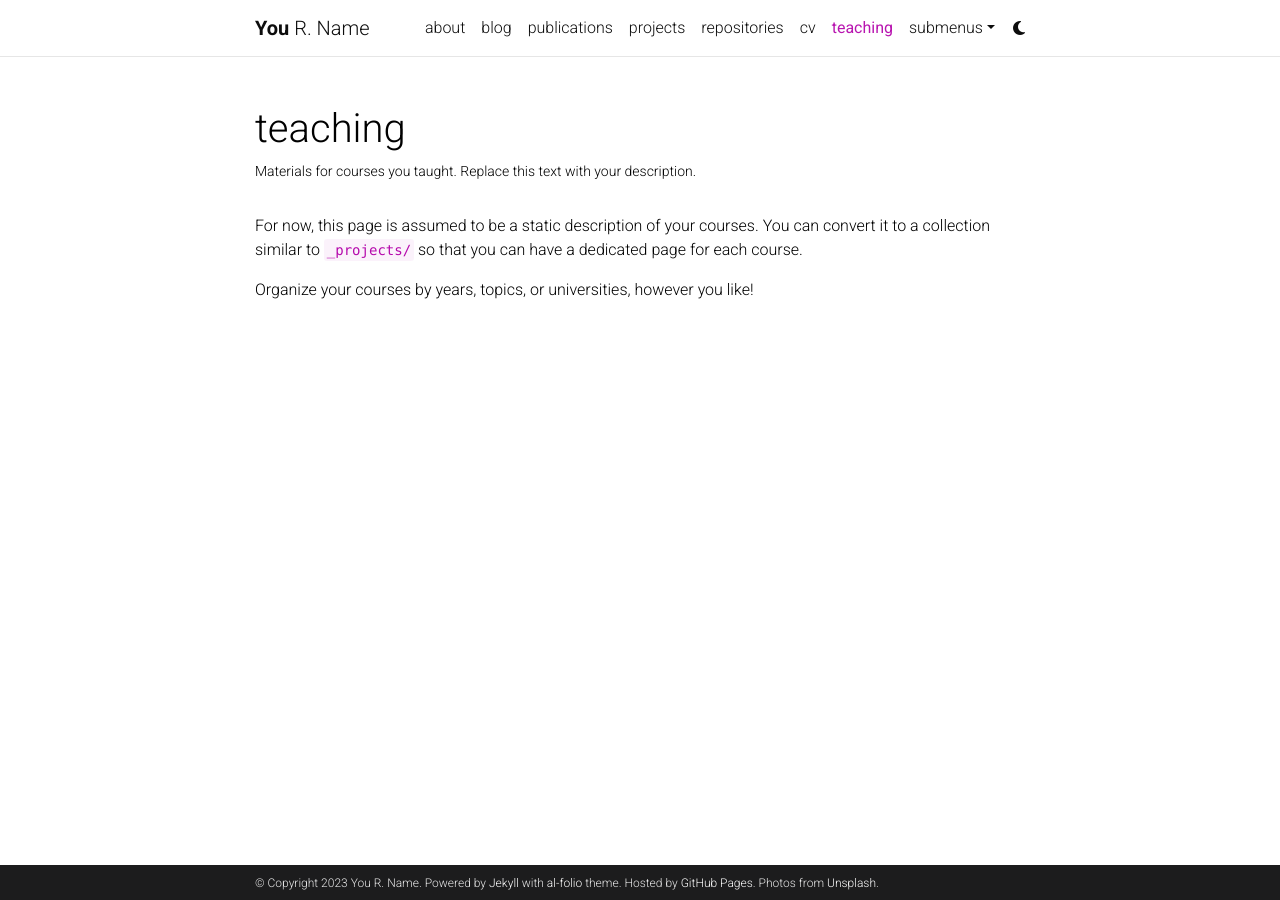
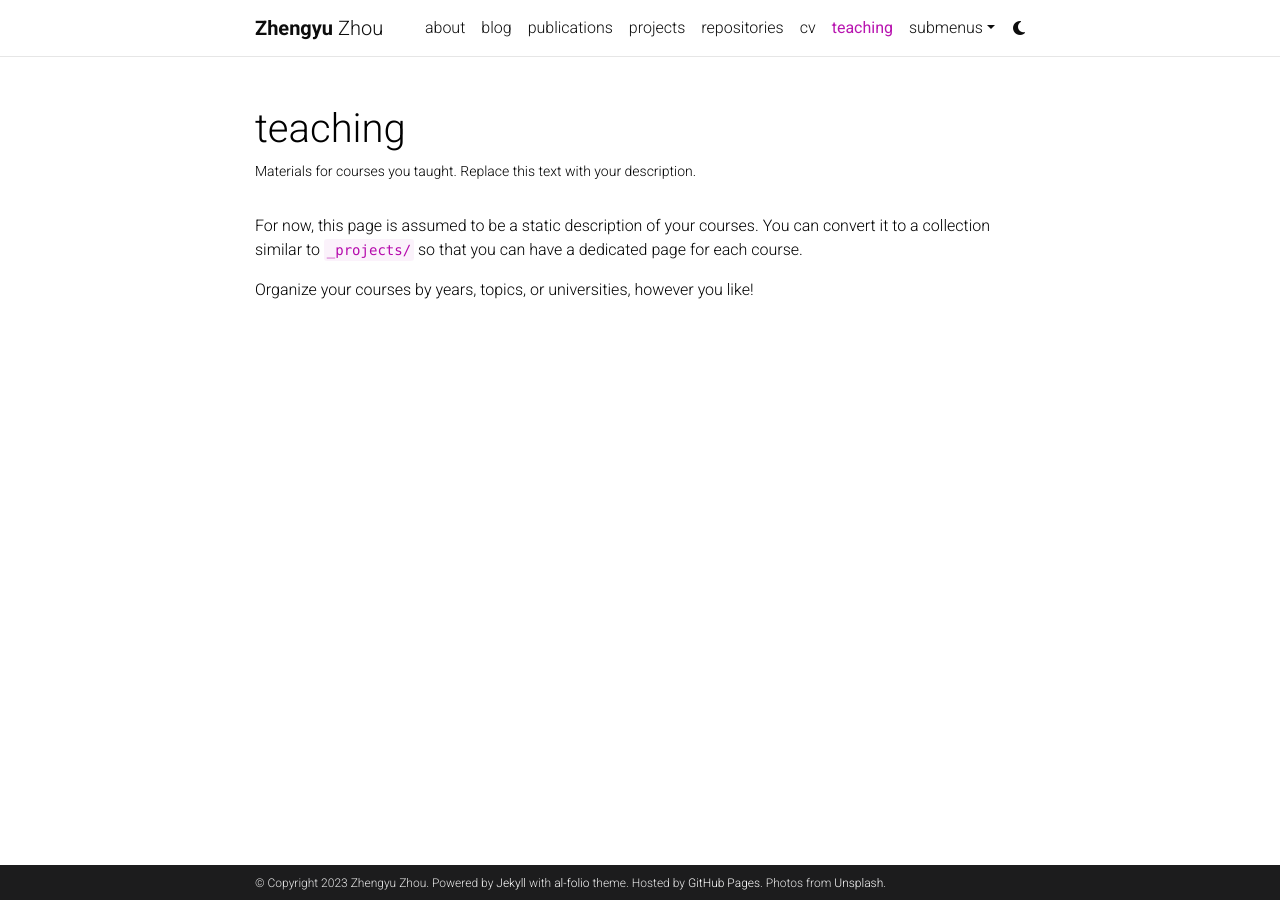
Before and after one commit to zzy126/zzy126.github.io, a Jekyll site: the page built from _pages/teaching.md, in a window 1280 px wide. Built offline with Jekyll 4.4.1, drawn with Linux system fonts in a browser that asks for light colours; comment, search, counter and statistics services are not loaded; a style sheet for code colours, icons or effects is not loaded.

Commit message:
Update _config.yml

```diff
--- a/_config.yml
+++ b/_config.yml
@@ -3,9 +3,9 @@
 # -----------------------------------------------------------------------------
 
 title: blank # the website title (if blank, full name will be used instead)
-first_name: You
-middle_name: R.
-last_name: Name
+first_name: Zhengyu
+middle_name:
+last_name: Zhou
 email: you@example.com
 description: > # the ">" symbol means to ignore newlines until "footer_text:"
   A simple, whitespace theme for academics. Based on [*folio](https://github.com/bogoli/-folio) design.
@@ -18,8 +18,8 @@
 lang: en # the language of your site (for example: en, fr, cn, ru, etc.)
 icon: ⚛️  # the emoji used as the favicon (alternatively, provide image name in /assets/img/)
 
-url: https://alshedivat.github.io # the base hostname & protocol for your site
-baseurl: /al-folio # the subpath of your site, e.g. /blog/
+url: https://zzy126.github.io # the base hostname & protocol for your site
+baseurl: # the subpath of your site, e.g. /blog/
 last_updated: false # set to true if you want to display last updated in the footer
 impressum_path:  # set to path to include impressum link in the footer, use the same path as permalink in a page, helps to conform with EU GDPR
 
```
